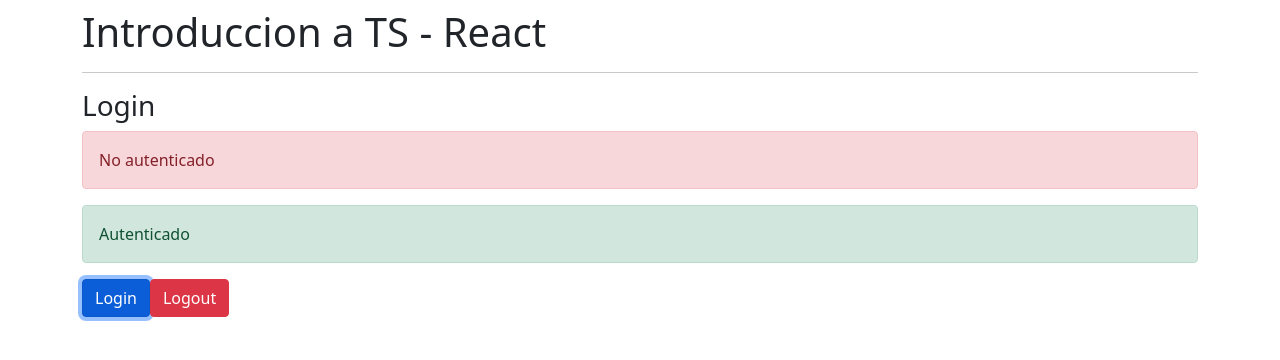
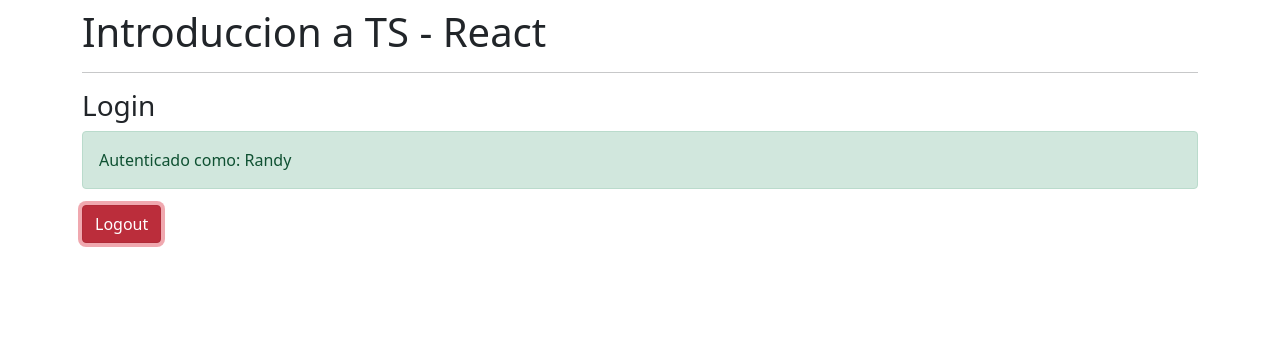
Before and after one commit to randymxd07/Curso_React_Native, a React (Create React App) app in the folder 01- Reforzamiento/: page / in a window 1280 px wide. Both pictures are taken after a click on the button "Login". Shown: the top 360 px of the page. Built offline with nearby package versions, Linux system fonts and the light colour scheme.

Commit message:
Termine de hacer el login con useReducer

```diff
--- a/01- Reforzamiento/src/components/Login.tsx
+++ b/01- Reforzamiento/src/components/Login.tsx
@@ -2,6 +2,7 @@
 
 // Importo el useReducer y el useEffect //
 import { useEffect, useReducer } from "react";
+import { type } from 'os';
 
 // Creo una interface //
 interface AuthState {
@@ -19,8 +20,17 @@ const initialState: AuthState = {
     nombre: '',
 }
 
+// Nos creamos otro tipo para manejar el payload del tipo login del AuthAction //
+type LoginPayload = {
+    username: string;
+    nombre: string;
+}
+
 // Vamos a manejar las acciones como un tipo propiamente de TypeScript //
-type AuthAction = {type: 'logout'}
+/* El AuthAction tendrá dos tipos el logout o el login, el login tiene
+que recibir el payload para eso creamos el tipo LoginPayload para no tener
+aglomerados tantas cosas despues de los dos puntos */
+type AuthAction = {type: 'logout'} | {type: 'login', payload: LoginPayload};
 
 /* Un reducer es una función que tiene ese nombre Reducer en algún lado
 un reducer tiene que tener par de argumentos el state y la action
@@ -42,6 +52,21 @@ const authReducer = (state: AuthState, action: AuthAction): AuthState => {
                 username: ''
             }
 
+        // En caso de que sea de tipo login //
+        case 'login':
+
+            /* Desestructuramos lo que viene del action.payload asi no
+            tenemos que poner action.payload allá abajo */
+            const {nombre, username} = action.payload;
+
+            // Tengo que retornar un nuevo state, NOTA: el token es inventado //
+            return {
+                validando: false,
+                token: 'ABC123',
+                nombre,
+                username
+            }
+
         // Default: caso contrario, retorno el estato tal y como está //
         default:
         return state;
@@ -53,8 +78,10 @@ const authReducer = (state: AuthState, action: AuthAction): AuthState => {
 export const Login = () => {
 
     // Hago el useReducer, no se va a necesitar el init//
-    // Si quiero puedo quitar el state y poner entre {} el validando, asi no tengo que poner el state.validando //
-    const [{validando}, dispatch] = useReducer(authReducer, initialState)
+    /* Si quiero puedo quitar el state y poner entre {} el validando,
+    asi no tengo que poner el state.validando, hago lo mismo con el token,
+    hago lo mismo con el nombre*/
+    const [{validando, token, nombre}, dispatch] = useReducer(authReducer, initialState)
 
     /* Cuando pase un segundo y medio quiero disparar la accion
     para eso se utiliza el useEffect*/
@@ -71,6 +98,32 @@ export const Login = () => {
     /* Si pusieramos una dependencia dentro de este array ejemplo el state,
     cada vez que ese elemento state cambiara entonces se va a volver a disparar
     el useEffect*/
+
+    // Vamos a disparar la acción para el login, hacemos una función de tipo flecha //
+    const login = () => {
+
+        // Llamamos el dispatch con la acción que vayamos a realizar //
+        dispatch({
+
+            type: 'login',
+
+            // Este es el payload que se va a mandar al reducer //
+            payload: {
+                nombre: 'Randy',
+                username: 'randymxd06'
+            }
+
+        })
+
+    }
+
+    // Vamos a disparar la acción para el logout, hacemos una función de tipo flecha //
+    const logout = () => {
+
+        // Llamamos el dispatch con la acción que vayamos a realizar //
+        dispatch({type: 'logout'})
+
+    }
 
     // Pregunto si estoy validando //
     if(validando){
@@ -92,21 +145,35 @@ export const Login = () => {
         <>
             <h3>Login</h3>
 
-            <div className="alert alert-danger">
-                No autenticado
-            </div>
+            {/* Si tiene token estoy autenticado, si no tiene entonces no estoy autenticado */}
+            {
+                // Preguntamos si el token tiene algo //
+                (token) ? <div className="alert alert-success">Autenticado como: {nombre}</div>
+                // Caso contrario el token no tiene nada //
+                : <div className="alert alert-danger">No autenticado</div>
+            }
 
-            <div className="alert alert-success">
-                Autenticado
-            </div>
+            {/*  */}
+            {
+                // Si el token existe entonces muestro el botón de logout //
+                (token) ? (
 
-            <button className="btn btn-primary">
-                Login
-            </button>
+                    <button className="btn btn-danger" onClick={logout}>
+                        Logout
+                    </button>
 
-            <button className="btn btn-danger">
-                Logout
-            </button>
+                // Caso contrario el token no existe entonces muestro el botón de login //
+                ) : (
+
+                    // Le ponemos el evento onClick al botón y le pasamos la función de tipo flecha login //
+                    <button className="btn btn-primary" onClick={login}>
+                        Login
+                    </button>
+
+                )
+            }
+
+
 
         </>
     )
```
